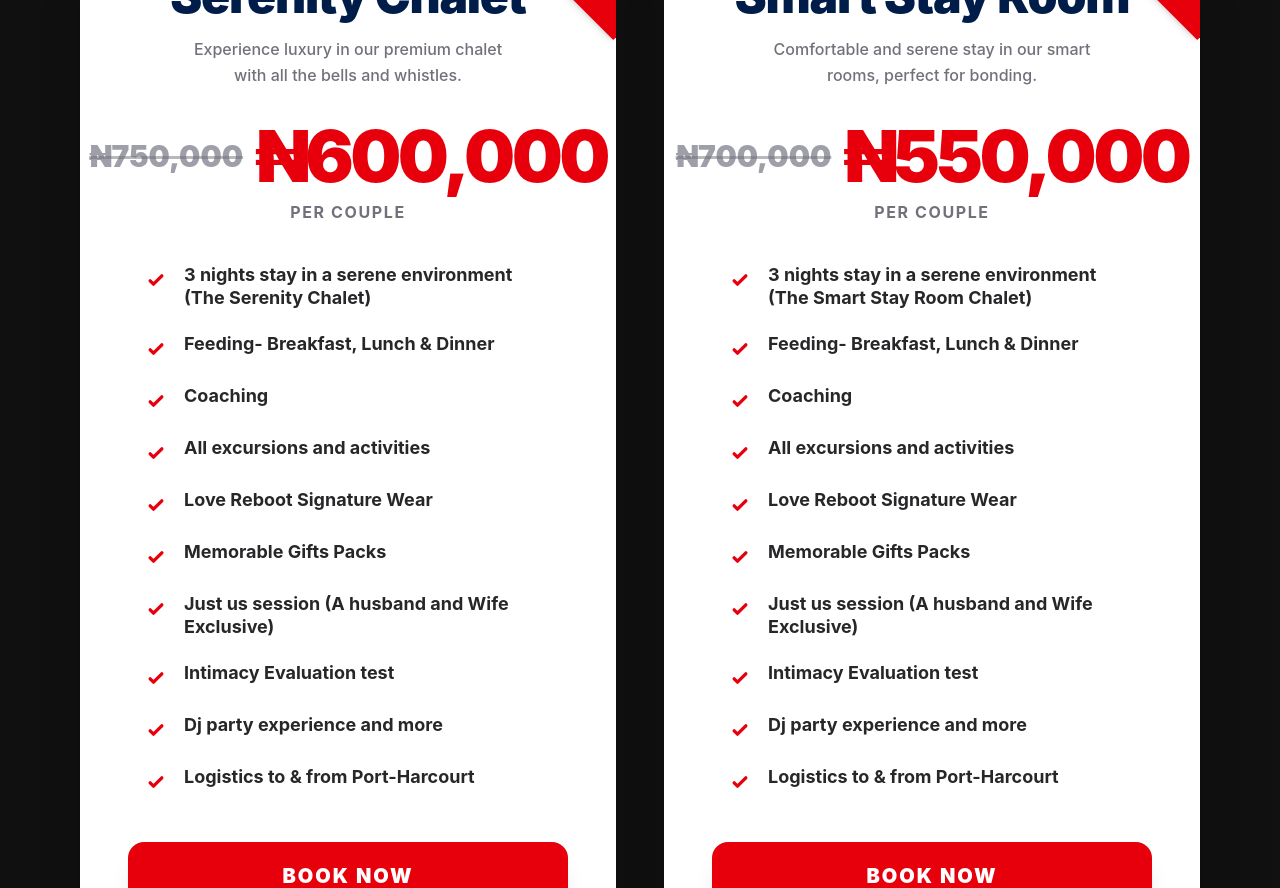
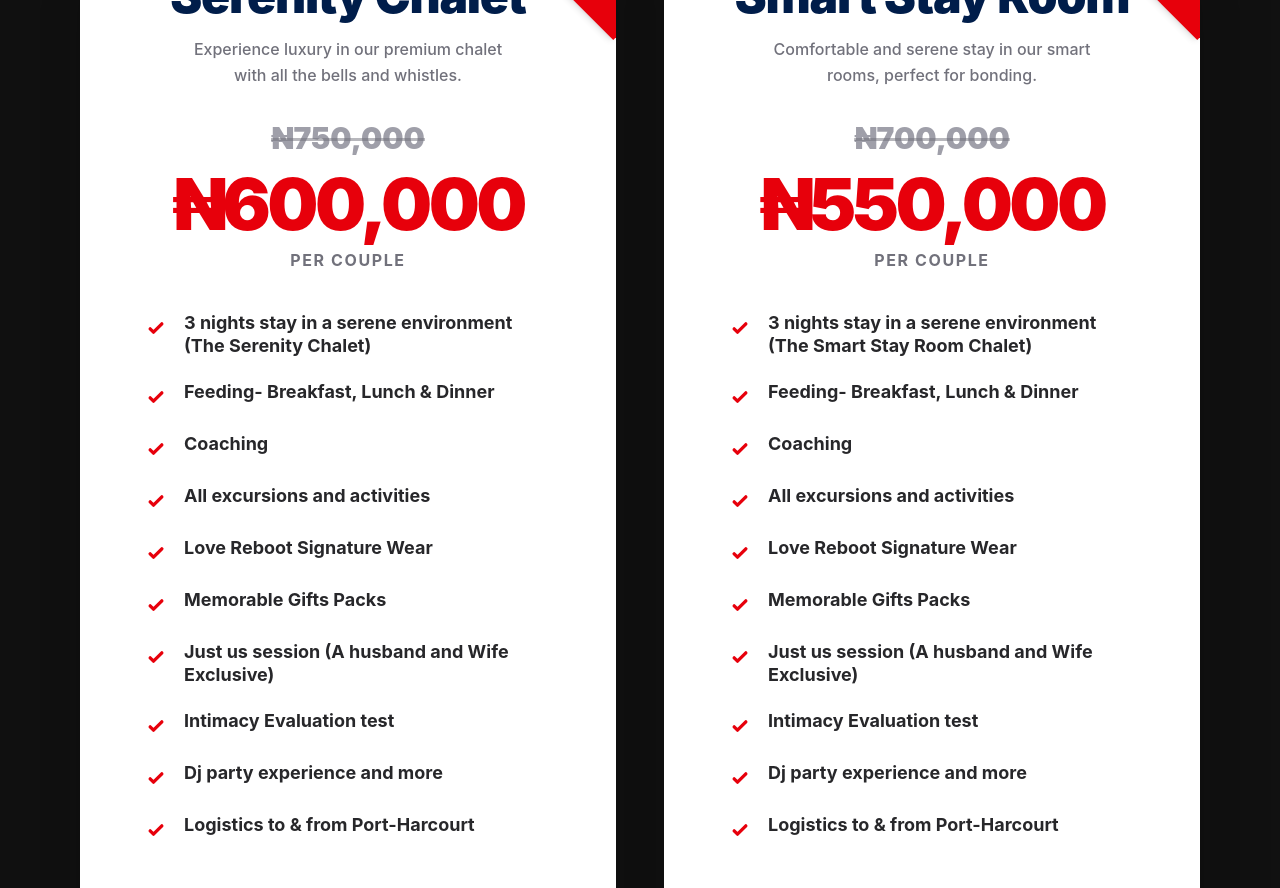
Before and after one commit to thecompassassembly/lovereboot, a Next.js app: page / in a window 1280 px wide. Shown: the part 2240-3128 px from the top of the page. Built offline with nearby package versions, Linux system fonts and the light colour scheme.

Commit message:
style: remove lg:flex-row layout constraint to force vertical alignment in pricing section

```diff
--- a/app/page.tsx
+++ b/app/page.tsx
@@ -410,7 +410,7 @@
                     </p>
 
                     <div className="flex flex-col items-center mb-10">
-                      <div className="flex flex-col lg:flex-row items-center gap-3">
+                      <div className="flex flex-col items-center gap-3">
                         <span className="text-2xl md:text-3xl font-black text-zinc-400 line-through decoration-[3px] decoration-zinc-500/50">
                           {plan.oldPrice}
                         </span>
```
